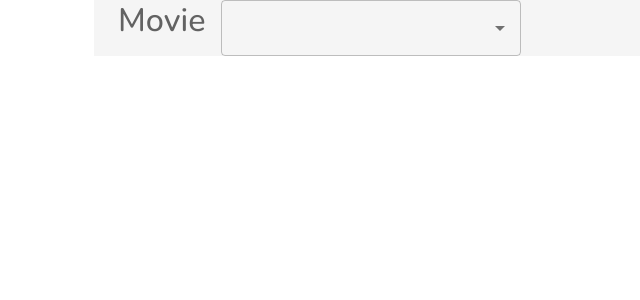
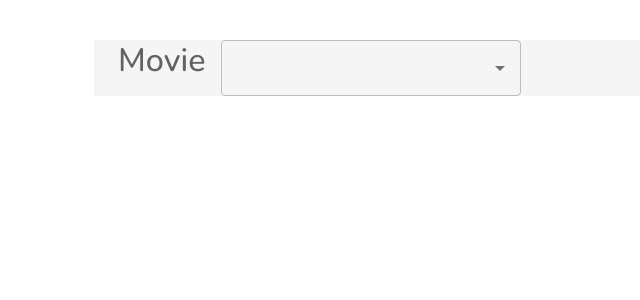
Before and after one commit to asbhui/vite-RHF-zod-mui5, a React (Vite) app: page /comboBox in a window 1280 px wide. Shown: the top 300 px of the page, without its empty margins (246-886 px from the left). Built offline with nearby package versions, Linux system fonts and the light colour scheme.

Commit message:
fix: gap from top

```diff
--- a/src/shared/components/ComboBox.tsx
+++ b/src/shared/components/ComboBox.tsx
@@ -1,4 +1,4 @@
-import { FormControl, FormLabel, Stack, Typography } from '@mui/material';
+import { Box, FormControl, FormLabel, Stack, Typography } from '@mui/material';
 import Autocomplete from '@mui/material/Autocomplete';
 import TextField from '@mui/material/TextField';
 
@@ -132,6 +132,7 @@ const top100Films = [
 
 export default function ComboBox() {
   return (
+    <Box marginTop={5}>
       <FormControl>
         <Stack direction="row" spacing={2}>
           <FormLabel htmlFor="combo-box-demo">
@@ -146,5 +147,6 @@ export default function ComboBox() {
           />
         </Stack>
       </FormControl>
+    </Box>
   );
 }
```
Lines whose indentation alone changed are shown as unchanged.
